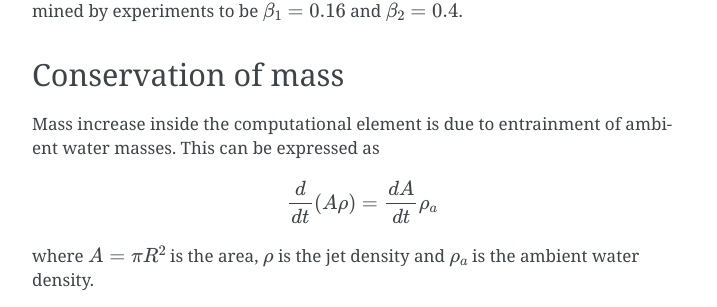
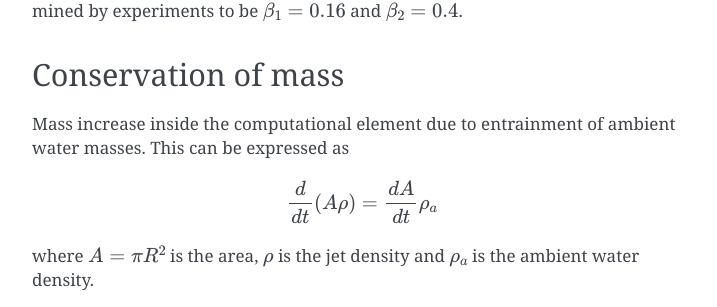
Before and after one commit to pnsaevik/effluent, a Sphinx documentation site: the page built from docs/source/algo.rst, in a window 1280 px wide and 900 px high, scrolled down 890 px. Shown: the part 148-455 px from the top of the window, without its empty margins (388-1105 px from the left). Built offline with Sphinx 7.4.7, drawn with Linux system fonts in a browser that asks for light colours.

```diff
--- a/docs/source/algo.rst
+++ b/docs/source/algo.rst
@@ -58,7 +58,7 @@ the normal (across-jet) direction. The constants :math:`\beta_1` and
 Conservation of mass
 ====================
 
-Mass increase inside the computational element is due to entrainment of ambient
+Mass increase inside the computational element due to entrainment of ambient
 water masses. This can be expressed as
 
 .. math ::
--- a/effluent/__init__.py
+++ b/effluent/__init__.py
@@ -1,3 +1,3 @@
 from .script import run
 
-__version__ = "1.0.7"
+__version__ = "1.0.8"
```
